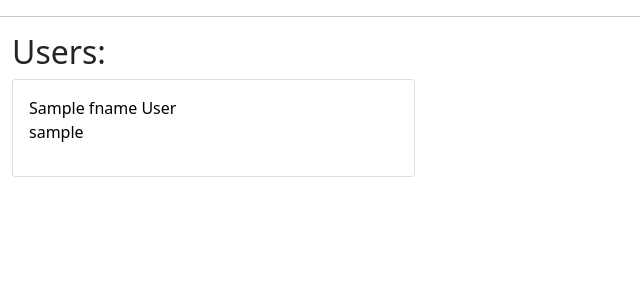
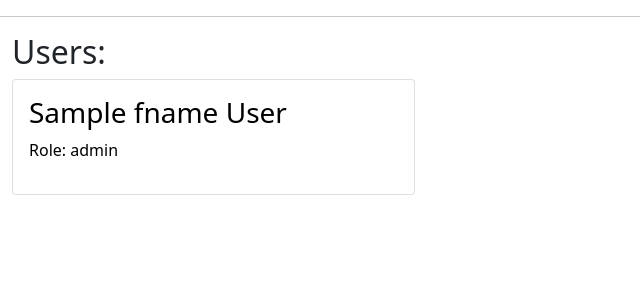
Before and after one commit to antonychalks/Jobs_List, a Django app: template planners/templates/planners/list_tradesman.html in a window 1280 px wide. Shown: the part 82-382 px from the top of the page, without its empty margins (0-640 px from the left). Run offline with Django 4.2, Linux system fonts and the light colour scheme; the template is opened without the code that fills it: most values are stand-ins (such as "Sample title", 1, 10 or a date in 2020); parts of the project's set-up code (start-up, migrations or seed data) failed here and were passed over.

Commit message:
Updated the text written for each card in the user list

```diff
--- a/job_list/settings.py
+++ b/job_list/settings.py
@@ -27,7 +27,7 @@ TEMPLATES_DIR = os.path.join(BASE_DIR, 'templates')
 SECRET_KEY = os.environ.get("SECRET_KEY")
 
 # SECURITY WARNING: don't run with debug turned on in production!
-DEBUG = False
+DEBUG = True
 
 ALLOWED_HOSTS = []
 
--- a/main/admin.py
+++ b/main/admin.py
@@ -10,7 +10,7 @@ class PostAdmin(SummernoteModelAdmin):
     field filters, fields to prepopulate and rich-text editor.
     """
 
-    list_display = ('user', 'role', 'trade', 'fname', 'lname', 'slug')
+    list_display = ('user', 'role', 'get_trade_display', 'fname', 'lname', 'slug')
     search_fields = ['user', 'fname', 'lname']
     list_filter = ('role', 'trade', )
     prepopulated_fields = {'slug': ('fname', 'lname',)}
--- a/main/models.py
+++ b/main/models.py
@@ -3,10 +3,8 @@ from django.contrib.auth.models import User
 from multiselectfield import MultiSelectField
 from autoslug import AutoSlugField
 
-Planner = 0
-Tradesman = 1
+ROLE = ((0, "Planner"), (1, "Tradesman"))
 
-ROLE = ((Planner, "Planner"), (Tradesman, "Tradesman"))
 TRADES = [
     ("Ca", "Carpenter"),
     ("Pl", "Plumber"),
--- /dev/null
+++ b/passwords.txt
@@ -0,0 +1,2 @@
+User: example_tradesman_(1-8)
+Pass: Password=11
--- a/planners/templates/planners/list_tradesman.html
+++ b/planners/templates/planners/list_tradesman.html
@@ -13,8 +13,11 @@
             <div class="card mb-4">
                 <div class="card-body">
                     <a href="{% url 'user_detail' UserProf.slug %}">
-                        <p class="card-text">{{UserProf.fname}} {{UserProf.lname}}</p>
-                        <p> {{UserProf.slug}}
+                        <h3 class="card-text">{{UserProf.fname}} {{UserProf.lname}}</h3>
+                        <p>Role: {{UserProf.get_role_display}}</p>
+                        {% if UserProf.role == 1 %}
+                        <p>Trades: {{UserProf.trade}} </p>
+                        {% endif %}
                     </a>
                 </div>
             </div>
```
